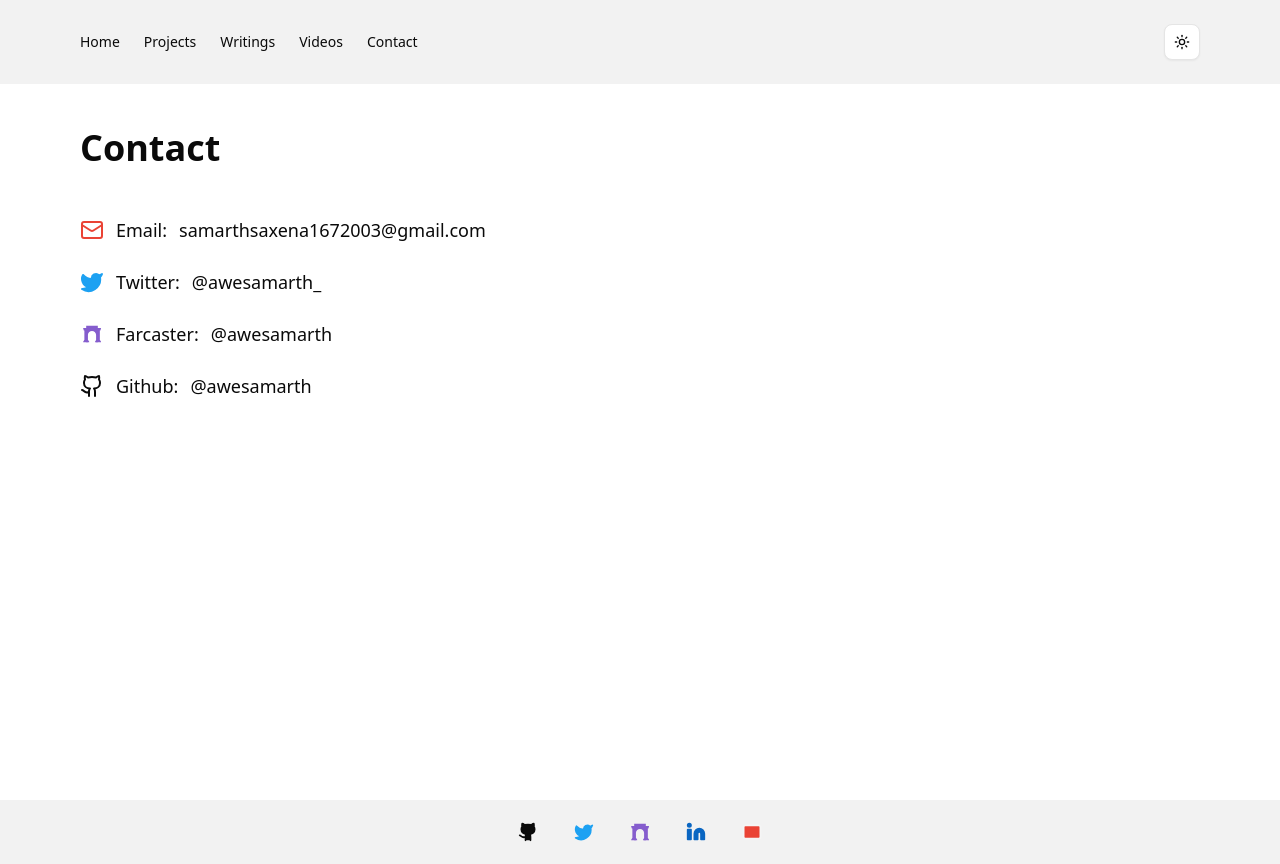
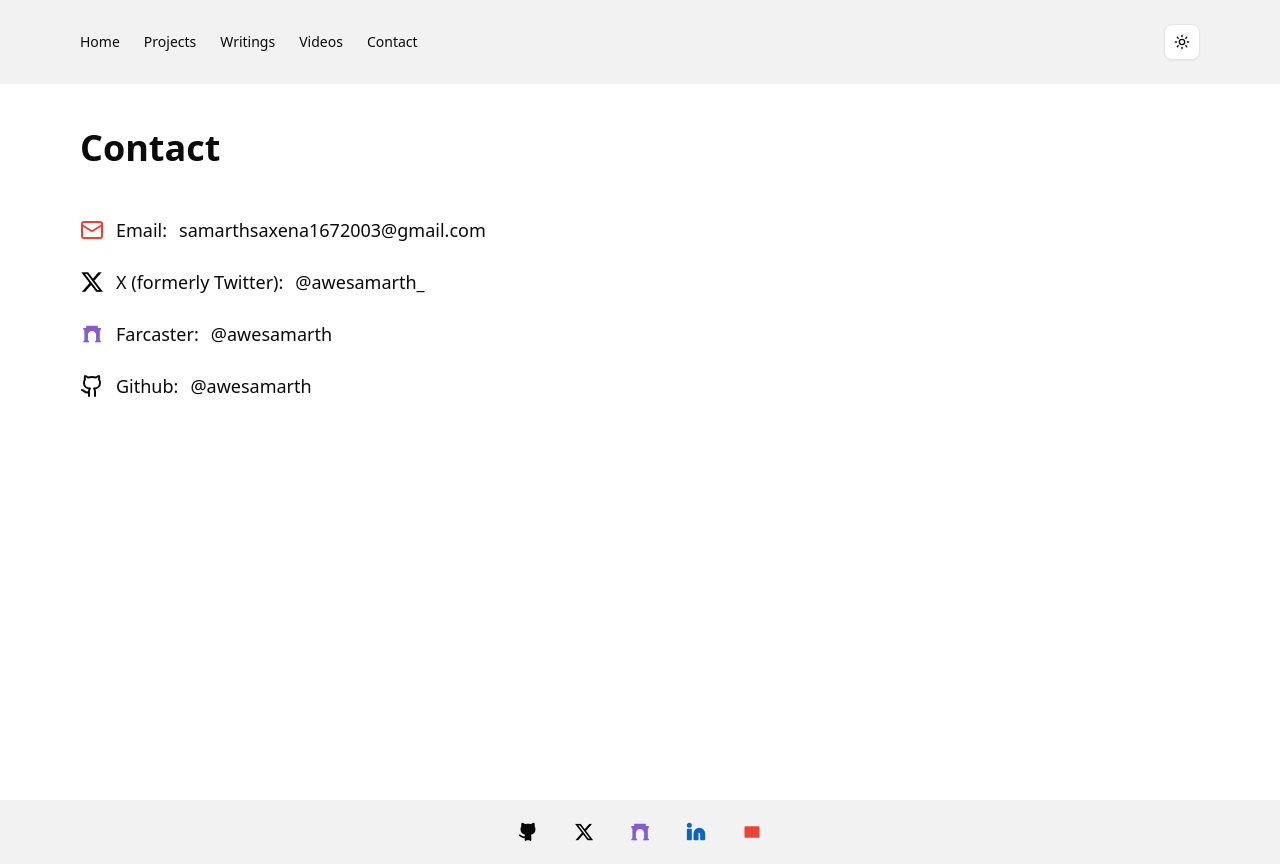
Before and after one commit to awesamarth/awesamarth.dev, a Next.js app: page /contact in a window 1280 px wide. Built offline with nearby package versions, Linux system fonts and the light colour scheme.

Commit message:
basic functionality done, time to add snazz

```diff
--- a/src/app/contact/page.tsx
+++ b/src/app/contact/page.tsx
@@ -1,10 +1,14 @@
-// pages/contact.tsx or app/contact/page.tsx (depending on your Next.js version)
 'use client'
+
 import Head from "next/head";
 import Link from "next/link";
-import { GithubIcon, MailIcon, TwitterIcon } from "lucide-react";
+import Image from "next/image";
+import { GithubIcon, MailIcon } from "lucide-react";
+import { useTheme } from "next-themes";
 
 export default function Contact() {
+  const { theme } = useTheme();
+
   return (
     <>
       <Head>
@@ -12,7 +16,7 @@ export default function Contact() {
         <meta name="description" content="Get in touch with Samarth Saxena" />
       </Head>
 
-      <div className="min-h-screen bg-background dark:bg-[#191919] text-foreground">
+      <div className="min-h-screen bg-background dark:bg-[#191919] text-foreground" suppressHydrationWarning>
         <main className="container py-12 px-20">
           <div className="pt-20 pb-12">
             <h1 className="text-4xl font-bold mb-12">Contact</h1>
@@ -30,10 +34,17 @@ export default function Contact() {
               </div>
 
               <div className="flex items-center gap-3">
-                <TwitterIcon className="h-6 w-6 fill-twitter stroke-twitter" />
-                <span className="font-medium">Twitter:</span>
+                <div className="relative h-6 w-6">
+                  <Image
+                    src="/xlogo.png"
+                    alt="X Logo"
+                    fill
+                    className="object-contain x-logo"
+                  />
+                </div>
+                <span className="font-medium">X (formerly Twitter):</span>
                 <Link
-                  href="https://twitter.com/awesamarth_"
+                  href="https://x.com/awesamarth_"
                   target="_blank"
                   rel="noreferrer noopener"
                   className="hover:underline"
--- a/src/app/globals.css
+++ b/src/app/globals.css
@@ -41,7 +41,7 @@
   --radius-md: calc(var(--radius) - 2px);
   --radius-lg: var(--radius);
   --radius-xl: calc(var(--radius) + 4px);
-  --color-twitter: #1DA1F2;
+  --color-twitter: #000000;
   --color-farcaster: #855DCD;
   --color-github: #333333;
   --color-email: #EA4335;
@@ -82,6 +82,12 @@
   --sidebar-accent-foreground: oklch(0.205 0 0);
   --sidebar-border: oklch(0.922 0 0);
   --sidebar-ring: oklch(0.708 0 0);
+  --x-logo-filter: invert(1);
+
+}
+
+.x-logo {
+  filter: var(--x-logo-filter);
 }
 
 .dark {
@@ -116,6 +122,8 @@
   --sidebar-accent-foreground: oklch(0.985 0 0);
   --sidebar-border: oklch(1 0 0 / 10%);
   --sidebar-ring: oklch(0.556 0 0);
+  --x-logo-filter: none;
+
 }
 
 @layer base {
--- a/src/app/projects/page.tsx
+++ b/src/app/projects/page.tsx
@@ -74,7 +74,7 @@ export default function Projects() {
           <div className="pt-20 pb-6">
             <h1 className="text-4xl font-bold mb-4">Projects</h1>
             <p className="text-lg text-muted-foreground max-w-3xl">
-              A collection of my open source projects and contributions spanning websites, dApps, and browser extensions among others.
+              A list of my open source projects and contributions spanning across websites, dApps, and browser extensions among others.
             </p>
           </div>
 
--- a/src/app/videos/page.tsx
+++ b/src/app/videos/page.tsx
@@ -15,36 +15,30 @@ export default function Videos() {
     // These are the specific video IDs you want to display
     const specificVideos: Video[] = [
         {
-            id: "dQw4w9WgXcQ", // Replace with your actual video IDs
-            title: "Introduction to Web3 Development",
-            description: "Learn the basics of web3 development and blockchain technology."
+            id: "9yBODQDQsWQ", // Replace with your actual video IDs
+            title: "Brainrot Breakdowns Ep1: EigenLayer",
+            description: "This overedited and chaotic video explains EigenLayer in 3 difficulty levels- Noob, Pro and Trenchwarrior."
         },
         {
-            id: "9bZkp7q19f0",
-            title: "Smart Contract Security Tips",
-            description: "Essential security practices for writing secure smart contracts."
+            id: "kPai4Wv5oCE",
+            title: "Croc AI: Your friendly neighbourhood browser assistant",
+            description: "Croc AI is a sidebar-by-default extension that uses in-browser Gemini Nano to transform Chrome into an intelligent companion."
         },
         {
-            id: "QH2-TGUlwu4",
-            title: "Setting Up a Foundry Project",
-            description: "Step-by-step guide to setting up your first Foundry project."
+            id: "P6sJeB_Ghbw",
+            title: "MorphIDE: AI-powered online IDE built for Morph (Sepolia)",
+            description: "MorphIDE (Morph + IDE) is an AI-powered online IDE that can generate smart contracts using AI and can also answer doubts about the Morph blockchain."
         },
         {
-            id: "j5-yKhDd64s",
-            title: "Testing Smart Contracts with Foundry",
-            description: "Learn how to write effective tests for your smart contracts using Foundry."
-        },
-        {
-            id: "kffacxfA7G4",
-            title: "Building a Simple DApp",
-            description: "Create a simple decentralized application from scratch."
+            id: "Ehfui0_DGbg",
+            title: "Can you be trusted with your own crypto? | Bull Market Battletest",
+            description: "Bull Market Battletest is a browser-based game that interactively teaches people about security in the crypto world."
         }
     ];
 
     const [isLoading, setIsLoading] = useState(true);
 
     useEffect(() => {
-        // Short timeout to simulate loading
         const timer = setTimeout(() => {
             setIsLoading(false);
         }, 500);
@@ -64,14 +58,14 @@ export default function Videos() {
                     <div className="pt-20 pb-6">
                         <h1 className="text-4xl font-bold mb-4">Videos</h1>
                         <p className="text-lg text-muted-foreground max-w-3xl">
-                            A selection of videos on my channel consisting of tutorials, project demos and more.
+                            A selection of videos on my channel consisting of tutorials, explainers, project demos and more.
                         </p>
                     </div>
 
                     <div className="my-8 grid grid-cols-1 md:grid-cols-2 gap-6">
                         {isLoading ? (
                             // Loading skeletons
-                            Array(5).fill(0).map((_, i) => (
+                            Array(4).fill(0).map((_, i) => (
                                 <div key={i} className="rounded-lg border p-6 bg-card animate-pulse">
                                     <div className="h-6 bg-muted rounded w-3/4 mb-3"></div>
                                     <div className="h-4 bg-muted rounded w-full mb-4"></div>
@@ -106,7 +100,7 @@ export default function Videos() {
                         )}
                     </div>
 
-                    <div className="flex justify-center mt-8">
+                    <div className="flex justify-center mt-10">
                         <Link
                             href="https://youtube.com/@awesamarth"
                             className="hover:cursor-pointer"
--- a/src/app/writings/page.tsx
+++ b/src/app/writings/page.tsx
@@ -142,7 +142,7 @@ export default function Writings() {
                     <div className="pt-20 pb-6">
                         <h1 className="text-4xl font-bold mb-4">Writings</h1>
                         <p className="text-lg text-muted-foreground max-w-3xl">
-                            A collection of articles and tutorials about web3 development, smart contracts, and blockchain technology.
+                            A collection of articles and tutorials, mostly about blockchain protocols and tools.
                         </p>
                     </div>
 
--- a/src/components/Footer.tsx
+++ b/src/components/Footer.tsx
@@ -1,7 +1,11 @@
 import { GithubIcon, Linkedin, LinkedinIcon, LucideLinkedin, MailIcon, TwitterIcon } from 'lucide-react';
 import Link from 'next/link';
+import Image from 'next/image';
+import { useTheme } from 'next-themes';
 
 export function Footer() {
+  const { theme } = useTheme();
+
   return (
     <nav className="flex items-center justify-center gap-4 py-3 text-sm bg-[#f2f2f2] dark:bg-[#0e0e0e]">
 
@@ -18,7 +22,14 @@ export function Footer() {
         href="https://twitter.com/awesamarth_"
         className="flex h-10 w-10 items-center justify-center rounded-md p-1 transition-all hover:bg-accent"
       >
-        <TwitterIcon className="h-5 w-5 fill-twitter stroke-twitter" />
+        <div className="relative h-5 w-5">
+          <Image
+            src="/xlogo.png"
+            alt="X Logo"
+            fill
+            className={`object-contain x-logo`}
+          />
+        </div>
       </Link>
 
 
```
Also changed, not shown: public/xlogo.png (added).
